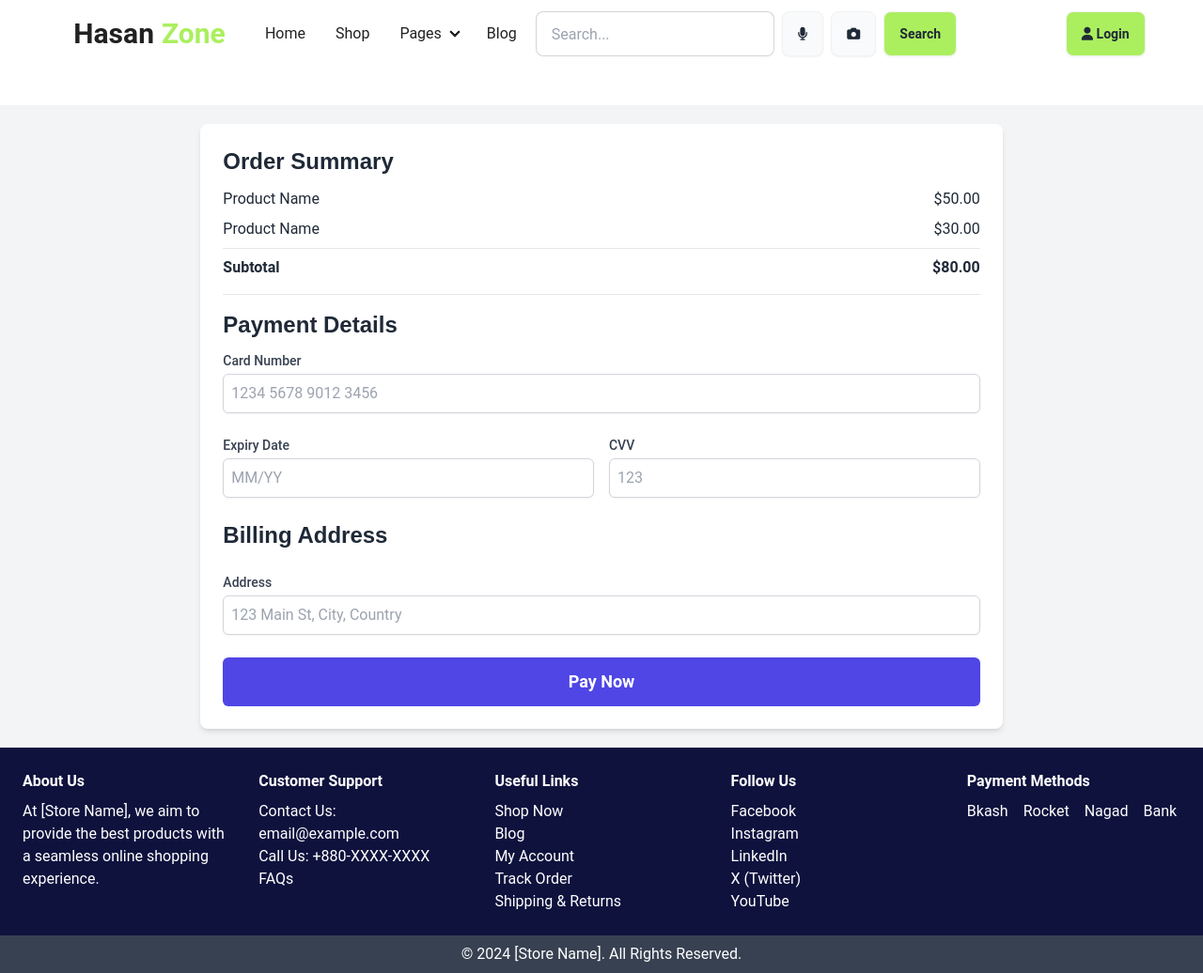
After one commit to Hasan-TechNinja/Project, a Django app: page /payment/ in a window 1280 px wide. The commit adds this page. Shown: the whole page at 94% size. Run offline with Django 4.2, Linux system fonts and the light colour scheme; some libraries are stand-ins or nearby versions.

Commit message:
update order id

```diff
--- a/Main/admin.py
+++ b/Main/admin.py
@@ -113,6 +113,7 @@ class DeliveryAdmin(admin.ModelAdmin):
     list_display = (
         'id',
         'user',
+        'p_id',
         'first_name',
         'last_name',
         'product',
--- a/Main/models.py
+++ b/Main/models.py
@@ -108,6 +108,7 @@ class Billing_Details(models.Model):
 
 class Delivery(models.Model):
     user = models.ForeignKey(User, on_delete=models.CASCADE)
+    p_id = models.CharField(max_length=100,null=True, blank=True)
     first_name = models.CharField(max_length=30)
     last_name = models.CharField(max_length=30)
     product=models.ForeignKey(Product, on_delete=models.CASCADE, blank=True, null= True)
--- a/Main/templates/addtocart.html
+++ b/Main/templates/addtocart.html
@@ -59,7 +59,7 @@
     <!-- Left Column: Discount Codes -->
     <div class="lg:w-1/2">
         <!-- Discount Codes Section -->
-        <div class="bg-gray-50 p-6 rounded-lg shadow-md mb-8">
+        <div class="bg-gray-200 p-6 rounded-lg shadow-md mb-8">
             <h2 class="text-xl font-semibold mb-4">Discount Codes</h2>
             <div class="flex items-center">
                 <input type="text" class="border border-gray-300 rounded-lg px-4 py-2 w-full sm:w-2/3" placeholder="Enter your coupon code">
@@ -70,7 +70,7 @@
 
     <!-- Right Column: Cart Total -->
     <div class="lg:w-1/3">
-        <div class="bg-gray-50 p-6 rounded-lg shadow-md">
+        <div class="bg-gray-200 p-6 rounded-lg shadow-md">
             <h2 class="text-xl font-semibold mb-4">Cart Total</h2>
             <div class="border-t border-gray-200 py-4">
                 <div class="flex justify-between mb-2">
--- /dev/null
+++ b/Main/templates/payment.html
@@ -0,0 +1,78 @@
+{% extends "base.html" %}
+{% load static %}
+{% block title %}Payment{% endblock title %}
+{% block content %}
+<div class='bg-gray-100'>
+    <div class="container mx-auto mt-10">
+        <div class="flex justify-center items-center">
+            <div class="w-full lg:w-2/3 bg-white shadow-md rounded-lg p-6 my-5">
+
+                <!-- Order Summary Section -->
+                <div class="border-b pb-4 mb-4">
+                    <h2 class="text-2xl font-semibold mb-3">Order Summary</h2>
+                    <div class="flex justify-between mb-2">
+                        <span>Product Name</span>
+                        <span>$50.00</span>
+                    </div>
+                    <div class="flex justify-between mb-2">
+                        <span>Product Name</span>
+                        <span>$30.00</span>
+                    </div>
+                    <div class="flex justify-between border-t border-gray-200 pt-2">
+                        <span class="font-bold">Subtotal</span>
+                        <span class="font-bold">$80.00</span>
+                    </div>
+                </div>
+
+                <!-- Payment Form Section -->
+                <h2 class="text-2xl font-semibold mb-3">Payment Details</h2>
+                <form action="/process_payment" method="POST" class="space-y-6">
+
+                    <!-- Credit Card Number -->
+                    <div>
+                        <label for="card_number" class="block text-sm font-medium text-gray-700">Card Number</label>
+                        <input type="text" id="card_number" name="card_number"
+                               class="mt-1 p-2 block w-full border border-gray-300 rounded-md shadow-sm focus:outline-none focus:ring-indigo-500 focus:border-indigo-500"
+                               placeholder="1234 5678 9012 3456" required>
+                    </div>
+
+                    <!-- Expiry Date and CVV -->
+                    <div class="flex space-x-4">
+                        <!-- Expiry Date -->
+                        <div class="w-1/2">
+                            <label for="expiry_date" class="block text-sm font-medium text-gray-700">Expiry Date</label>
+                            <input type="text" id="expiry_date" name="expiry_date"
+                                   class="mt-1 p-2 block w-full border border-gray-300 rounded-md shadow-sm focus:outline-none focus:ring-indigo-500 focus:border-indigo-500"
+                                   placeholder="MM/YY" required>
+                        </div>
+
+                        <!-- CVV -->
+                        <div class="w-1/2">
+                            <label for="cvv" class="block text-sm font-medium text-gray-700">CVV</label>
+                            <input type="text" id="cvv" name="cvv"
+                                   class="mt-1 p-2 block w-full border border-gray-300 rounded-md shadow-sm focus:outline-none focus:ring-indigo-500 focus:border-indigo-500"
+                                   placeholder="123" required>
+                        </div>
+                    </div>
+
+                    <!-- Billing Address Section -->
+                    <h2 class="text-2xl font-semibold mb-3">Billing Address</h2>
+                    <div>
+                        <label for="billing_address" class="block text-sm font-medium text-gray-700">Address</label>
+                        <input type="text" id="billing_address" name="billing_address"
+                               class="mt-1 p-2 block w-full border border-gray-300 rounded-md shadow-sm focus:outline-none focus:ring-indigo-500 focus:border-indigo-500"
+                               placeholder="123 Main St, City, Country" required>
+                    </div>
+
+                    <!-- Payment Button -->
+                    <div class="mt-6">
+                        <button type="submit" class="w-full bg-indigo-600 text-white p-3 rounded-md font-semibold text-lg hover:bg-indigo-700 focus:ring-4 focus:ring-indigo-500">
+                            Pay Now
+                        </button>
+                    </div>
+                </form>
+            </div>
+        </div>
+    </div>
+</div>
+{% endblock content %}
--- a/Main/templates/purchase.html
+++ b/Main/templates/purchase.html
@@ -1,7 +1,7 @@
 {% extends "base.html" %}
 {% block title %}Purchase History{% endblock title %}
 {% block content %}
-<div class="container mx-auto my-10 h-screen">
+<div class="container mx-auto my-10">
     <!-- Order Items -->
     <h2 class="text-2xl font-bold mb-5 text-center sm:text-left">Items</h2>
     <div class="overflow-x-auto">
--- a/Main/urls.py
+++ b/Main/urls.py
@@ -24,6 +24,7 @@ urlpatterns = [
     path('order/<int:order_id>/cancel/', views.cancel_order, name='cancel_order'),
     path('purchase/', views.Purchase, name='purchase'),
     path('search/', views.search, name='search'),
+    path('payment/', views.payment, name='payment'),
 
 
 ]
--- a/Main/views.py
+++ b/Main/views.py
@@ -310,7 +310,7 @@ def checkout(request):
                     })
 
             # After processing all items, redirect to home
-            return redirect('home')
+            return redirect('payment')
 
         else:
             # Handle form errors
@@ -461,6 +461,7 @@ def DeliveryView(request, order_id):
     # Create a new Delivery record
     Delivery.objects.create(
         user=order.user,
+        p_id = order.p_id,
         first_name=order.first_name,
         last_name=order.last_name,
         product=order.product,
@@ -485,7 +486,7 @@ def DeliveryView(request, order_id):
 #for history product
 def Purchase(request):
     user = request.user
-    purchase = Delivery.objects.filter(user = user)
+    purchase = Delivery.objects.filter(user = user).order_by('-id')
     context = {
         'purchase':purchase
     }
@@ -520,3 +521,7 @@ def search(request):
             return render(request, 'search.html', {'product': product})
         else:
             return render(request, 'search.html')
+
+
+def payment(request):
+    return render(request, 'payment.html')
--- a/Profile/views.py
+++ b/Profile/views.py
@@ -16,7 +16,7 @@ def Profile(request):
         name = str(profile.first_name + ' ' + profile.last_name)
 
     address = Delivery.objects.filter(user=user).order_by('-id')[0:3]
-    purchase = Delivery.objects.filter(user = user)
+    purchase = Delivery.objects.filter(user = user).order_by('-id')
 
     context = {
         'profile': profile,
--- a/templates/base.html
+++ b/templates/base.html
@@ -73,6 +73,7 @@
                     {% if user.is_authenticated %}
                     <li><a href="{% url "showcart" %}">Cart</a></li>
                     <li><a href="{% url "order" %}">Order</a></li>
+                    <li><a href="{% url "payment" %}">Payment</a></li>
                     {% endif %}
 
                   </ul>
@@ -103,6 +104,7 @@
                       {% if user.is_authenticated %}
                       <li class="relative z-10"><a href="{% url "showcart" %}">Cart</a></li>
                       <li class="relative z-10"><a href="{% url "order" %}">Order</a></li>
+                      <li class="relative z-10"><a href="{% url "payment" %}">Payment</a></li>
                       {% endif %}
                   </ul>
               </details>
--- a/theme/static/css/dist/styles.css
+++ b/theme/static/css/dist/styles.css
@@ -1789,6 +1789,11 @@ select {
   margin-bottom: 2rem;
 }
 
+.my-5 {
+  margin-top: 1.25rem;
+  margin-bottom: 1.25rem;
+}
+
 .mb-1 {
   margin-bottom: 0.25rem;
 }
@@ -2510,6 +2515,11 @@ select {
   background-color: rgb(22 163 74 / var(--tw-bg-opacity));
 }
 
+.bg-indigo-600 {
+  --tw-bg-opacity: 1;
+  background-color: rgb(79 70 229 / var(--tw-bg-opacity));
+}
+
 .bg-red-100 {
   --tw-bg-opacity: 1;
   background-color: rgb(254 226 226 / var(--tw-bg-opacity));
@@ -2723,6 +2733,10 @@ select {
   padding-left: 1rem;
 }
 
+.pt-2 {
+  padding-top: 0.5rem;
+}
+
 .text-left {
   text-align: left;
 }
@@ -2945,6 +2959,12 @@ select {
 .shadow-md {
   --tw-shadow: 0 4px 6px -1px rgb(0 0 0 / 0.1), 0 2px 4px -2px rgb(0 0 0 / 0.1);
   --tw-shadow-colored: 0 4px 6px -1px var(--tw-shadow-color), 0 2px 4px -2px var(--tw-shadow-color);
+  box-shadow: var(--tw-ring-offset-shadow, 0 0 #0000), var(--tw-ring-shadow, 0 0 #0000), var(--tw-shadow);
+}
+
+.shadow-sm {
+  --tw-shadow: 0 1px 2px 0 rgb(0 0 0 / 0.05);
+  --tw-shadow-colored: 0 1px 2px 0 var(--tw-shadow-color);
   box-shadow: var(--tw-ring-offset-shadow, 0 0 #0000), var(--tw-ring-shadow, 0 0 #0000), var(--tw-shadow);
 }
 
@@ -3567,6 +3598,10 @@ select {
     width: 4rem;
   }
 
+  .lg\:w-2\/3 {
+    width: 66.666667%;
+  }
+
   .lg\:w-36 {
     width: 9rem;
   }
```
Also changed, not shown: other parts of theme/static/css/dist/styles.css (+29 -18 lines), Main/migrations/0019_delivery_p_id.py (added), db.sqlite3.
